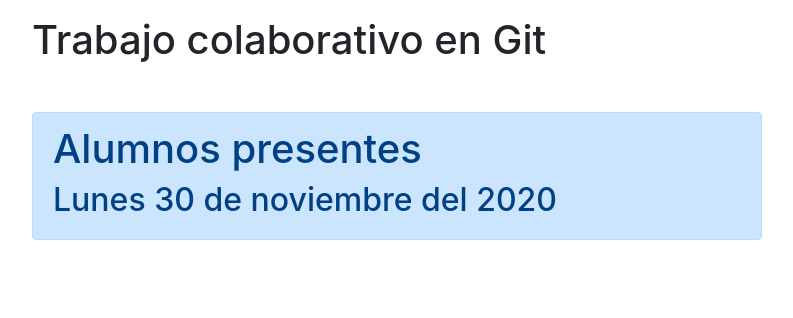
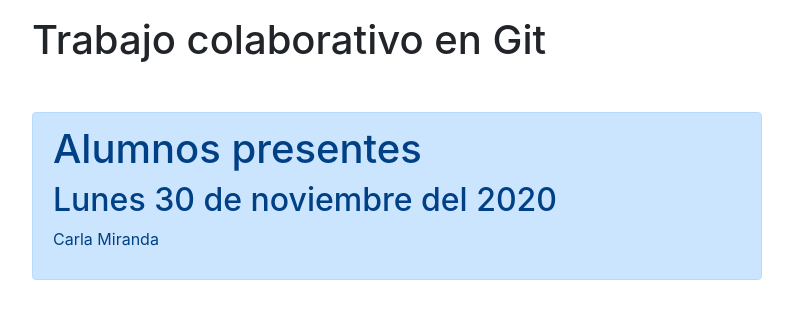
Before and after one commit to pochitax/test-ddw-2020-duocuc, a plain HTML site: page index.html in a window 1280 px wide. Shown: the whole page, without its empty margins (243-1036 px from the left). Drawn offline with nearby package versions, Linux system fonts and the light colour scheme.

Commit message:
Nombre
etiqueta p

```diff
--- a/index.html
+++ b/index.html
@@ -15,7 +15,7 @@
                     <h1>Alumnos presentes</h1>
                     <h2>Lunes 30 de noviembre del 2020</h2>
                     <!-- En este html trabajaremos en control de versiones. A partir de esta etiquetas agregarán su nombre dentro de un "p" -->
-
+                    <p>Carla Miranda</p>
                     <!-- // -->
                 </div>
             </div>
```
